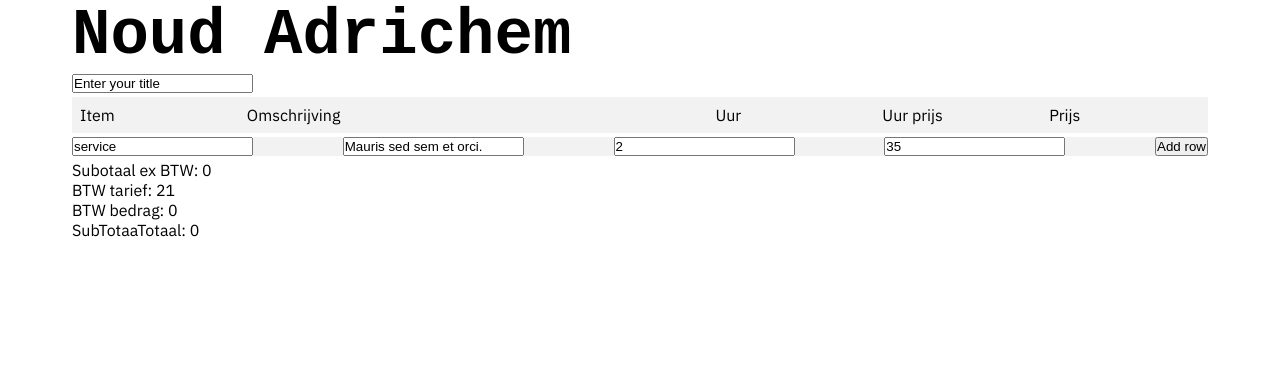
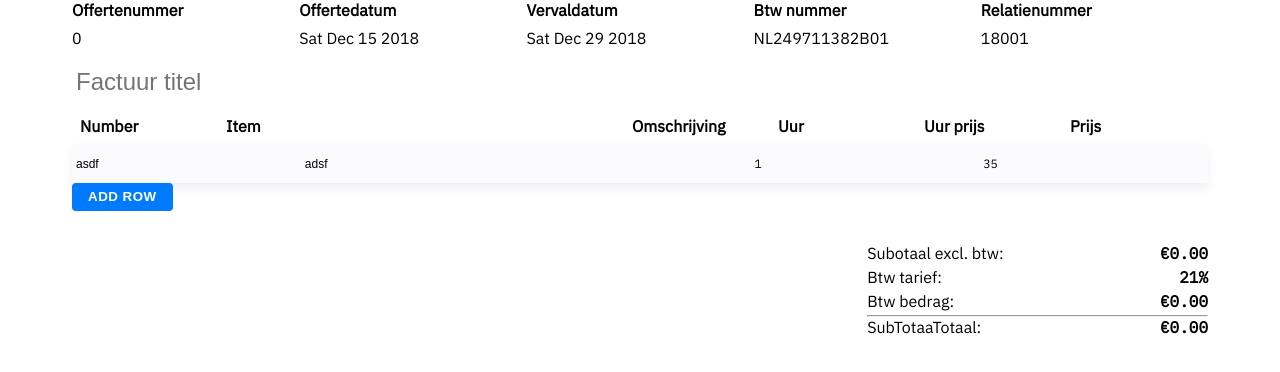
Before and after one commit to noudadrichem/offerte-maker, a Vue app: page / in a window 1280 px wide. Shown: the top 372 px of the page. Built offline with nearby package versions, Linux system fonts and the light colour scheme.

Commit message:
general info row

```diff
--- a/package.json
+++ b/package.json
@@ -8,8 +8,6 @@
     "lint": "vue-cli-service lint"
   },
   "dependencies": {
-    "@vuikit/icons": "^0.8.1",
-    "@vuikit/theme": "^0.8.1",
     "node-sass": "^4.11.0",
     "sass-loader": "^7.1.0",
     "vue": "^2.6.6",
--- a/src/components/Button.vue
+++ b/src/components/Button.vue
@@ -1,5 +1,5 @@
 <template>
-  <button>
+  <button :class="['btn', 'cta', className]">
     <slot/>
   </button>
 </template>
@@ -7,5 +7,33 @@
 <script>
 export default {
   name: 'Button',
+  props: ['className']
 }
 </script>
+
+<style lang="scss" scoped>
+.btn.cta {
+  text-align: center;
+  text-transform: uppercase;
+  color: #fff;
+  background-color: var(--blanko-blue);
+  padding: 8px 16px;
+  letter-spacing: .5px;
+  font-weight: 600;
+  line-height: 12px;
+  border-radius: 4px;
+  text-align: center;
+  border: none;
+  cursor: pointer;
+  transition: all .25s cubic-bezier(.23,1,.32,1);
+
+  &:hover {
+    background-color: var(--blanko-blue-light);
+  }
+
+  &.flex {
+    flex: 1;
+  }
+}
+
+</style>
--- /dev/null
+++ b/src/components/GeneralInfo.vue
@@ -0,0 +1,50 @@
+<template>
+  <div class="general-info">
+    <div class="headings">
+      <span v-for="(heading, idx) in headings" :key="idx">
+        {{ heading }}
+      </span>
+    </div>
+
+    <div class="headings values">
+      <span v-for="(value, key) in generalInfo" :key="key">
+        {{ value }}
+      </span>
+    </div>
+  </div>
+</template>
+
+<script>
+export default {
+  name: 'GeneralInfo',
+  props: ['generalInfo'],
+  data: () => ({
+    headings: [
+      'Offertenummer',
+      'Offertedatum',
+      'Vervaldatum',
+      'Btw nummer',
+      'Relatienummer'
+     ]
+  }),
+}
+</script>
+
+<style lang="scss" scoped>
+  .general-info {
+
+    .headings {
+      display: flex;
+      font-weight: 800;
+      margin-bottom: 8px;
+
+      &.values {
+        font-weight: 500;
+      }
+
+      span {
+        flex: 1;
+      }
+    }
+  }
+</style>
--- a/src/components/PersonalInfo.vue
+++ b/src/components/PersonalInfo.vue
@@ -1,7 +1,6 @@
 <template>
   <div>
-
-    <pre><h1>{{ personalInfo.name }}</h1></pre>
+    <h3>{{ personalInfo.name }}</h3>
 
   </div>
 </template>
--- a/src/components/rows/index.vue
+++ b/src/components/rows/index.vue
@@ -9,12 +9,12 @@
   <Row v-for="(task, idx) in billableTasks" :task="task" :idx="idx" :key="idx"/>
 
   <div class="row add">
-    <input type="text" v-model="newRow.item">
-    <input type="text" v-model="newRow.description">
+    <input type="text" v-model="newRow.item" placeholder="Item">
+    <input type="text" class="omschrijving" v-model="newRow.description" placeholder="Omschrijving">
     <input type="number" v-model="newRow.units">
     <input type="number" v-model="newRow.costPerUnit">
-    <Button @click.native="addRow({...newRow})">Add row</Button>
   </div>
+  <Button @click.native="addRow({...newRow})" className="">Add row</Button>
 
   <Total :rows="billableTasks" :btwPercent="btwPercent"/>
 </div>
@@ -34,12 +34,13 @@ export default {
   },
   data: () => ({
     newRow: {
-      item: 'service',
-      description: 'Mauris sed sem et orci.',
-      units: 2,
+      item: 'asdf',
+      description: 'adsf',
+      units: 1,
       costPerUnit: 35,
     },
     headings: {
+      index: 'Number',
       itemType: 'Item',
       description: 'Omschrijving',
       units: 'Uur',
@@ -50,6 +51,14 @@ export default {
 }
 </script>
 
-<style lang="scss">
+<style lang="scss" scoped>
+  input {
+    &.omschrijving {
+      flex: 2;
+    }
 
+    &[type="number"] {
+      font-family: 'IBM Plex Mono', monospace;
+    }
+  }
 </style>
--- a/src/components/rows/row.vue
+++ b/src/components/rows/row.vue
@@ -1,6 +1,6 @@
 <template>
   <div class="row">
-    <!-- <span>{{ idx + 1}}</span> -->
+    <span>{{ idx + 1}}</span>
     <span>{{ task.item }}</span>
     <span>{{ task.description }}</span>
     <span>{{ task.units }}</span>
@@ -18,11 +18,14 @@ export default {
 <style lang="scss">
   .row {
     width: 100%;
-    background: #f2f2f2;
-    margin: 4px 0;
     display: flex;
     align-items: flex;
     justify-content: space-between;
+
+    &:nth-child(even) {
+      box-shadow: var(--box-shadow);
+      background: var(--white);
+    }
 
 
     span {
@@ -32,7 +35,7 @@ export default {
     }
 
     &.header span {
-      font-family: 800;
+      font-weight: 800;
     }
     /* span:first-child {
       flex: 0;
--- a/src/components/rows/total.vue
+++ b/src/components/rows/total.vue
@@ -1,10 +1,10 @@
 <template>
-<div>
-  <div class="label-total">Subotaal ex BTW: <span>{{ totalPriceEX }}</span></div>
-  <div class="label-total">BTW tarief: <span>{{ btwPercent }}</span></div>
-  <div class="label-total">BTW bedrag: <span>{{ btwPrice }}</span></div>
-
-  <div class="label-total">SubTotaaTotaal: <span>{{ totalPriceINC }}</span></div>
+<div class="total-container">
+  <div class="label-total">Subotaal excl. btw: <span class="num">&euro;{{ totalPriceEX }}</span></div>
+  <div class="label-total">Btw tarief: <span class="num">{{ btwPercent }}%</span></div>
+  <div class="label-total">Btw bedrag: <span class="num">&euro;{{ btwPrice }}</span></div>
+  <hr/>
+  <div class="label-total">SubTotaaTotaal: <span class="num">&euro;{{ totalPriceINC }}</span></div>
 </div>
 </template>
 
@@ -14,16 +14,43 @@ export default {
   props: ['rows', 'btwPercent'],
   computed: {
     totalPriceEX() {
-      return this.rows.reduce((acc, { costPerUnit, units}) =>
+      const totalPriceEx = this.rows.reduce((acc, { costPerUnit, units}) =>
         acc += (costPerUnit * units)
       , 0)
+
+      return this.valueToCurrency(totalPriceEx)
     },
     btwPrice() {
-      return this.totalPriceEX * (this.btwPercent / 100)
+      return this.valueToCurrency(this.totalPriceEX * (this.btwPercent / 100))
     },
     totalPriceINC() {
-      return this.totalPriceEX + this.btwPrice
+      return this.valueToCurrency(this.totalPriceEX + this.btwPrice)
+    }
+  },
+  methods: {
+    valueToCurrency(val) {
+      return parseFloat(val).toFixed(2)
     }
   }
 }
 </script>
+
+<style lang="scss" scoped>
+  .total-container {
+    margin-top: 32px;
+    display: flex;
+    min-width: 200px;
+    max-width: 30%;
+    flex-direction: column;
+    margin-left: auto;
+
+    .label-total {
+      margin-bottom: 4px;
+      display: flex;
+      justify-content: space-between;
+      span.num {
+        font-weight: 700;
+      }
+    }
+  }
+</style>
--- a/src/scss/master.scss
+++ b/src/scss/master.scss
@@ -1,3 +1,16 @@
+:root {
+  --text-color-primary: #9b9b9b;
+  --text-color-secondary: #7a848f;
+  --text-color-tertiary: #7d7d7d;
+  --text-color-quaternary: #ced2d6;
+  --white: #fbfbfd;
+  --white-second: #f3f3f3;
+  --blanko-blue: #007aff;
+  --blanko-blue-light: #6eb3ff;
+  --red-danger: #c23636;
+  --box-shadow: 0 5px 10px 0 #eeeef3;
+}
+
 * {
   margin: 0;
   padding: 0;
@@ -5,10 +18,24 @@
 }
 
 body {
-  // font-family: 'Roboto', sans-serif;
   font-family: 'IBM Plex Sans', sans-serif;
 }
 
 .num {
   font-family: 'IBM Plex Mono', monospace;
 }
+
+input,
+textarea {
+  background: inherit;
+  padding: 8px 0;
+  border: none;
+  border-radius: 4px;
+  margin: 4px;
+  font-size: 12px;
+  flex: 1;
+
+  &.page-heading {
+    font-size: 24px;
+  }
+}
--- a/src/views/Home.vue
+++ b/src/views/Home.vue
@@ -1,10 +1,12 @@
 <template>
 <div class="home">
   <div class="container">
-    <PersonalInfo v-bind:personalInfo="personal"/>
+    <!-- <PersonalInfo v-bind:personalInfo="personal"/> -->
 
+    <GeneralInfo :generalInfo="generalInfo"/>
+
+    <input class="page-heading" type="text" v-model="offerteTitle" placeholder="Factuur titel">
     <div class="">
-      <input class="offerte-heading" type="text" v-model="offerteTitle">
       <Rows v-bind:billableTasks="billableTasks" :addRow="addRow" :btwPercent="btwPercent"/>
     </div>
   </div>
@@ -14,24 +16,27 @@
 <script>
 import PersonalInfo from '../components/PersonalInfo'
 import Rows from '../components/rows'
+import GeneralInfo from '../components/GeneralInfo'
 
 export default {
   components: {
     PersonalInfo,
-    Rows
+    Rows,
+    GeneralInfo
   },
   methods: {
     addRow(newRow) {
-      this.$set(this, 'billableTasks', [...this.billableTasks, newRow])
+      if(newRow.description !== '' && newRow.item !== '') {
+        this.$set(this, 'billableTasks', [...this.billableTasks, newRow])
+      }
     }
   },
   data: () => ({
-    offerteTitle: 'Enter your title',
+    offerteTitle: '',
     companyName: 'noudadrichem',
     personal: {
       name: 'Noud Adrichem',
       kvk: '6898 2624',
-      btwNumber: 'NL249711382B01',
       bank: 'NL26 ABNA 0247 9036 71',
       tnv: 'N. Adrichem',
       cellphone: '+31 627 490 197',
@@ -48,12 +53,15 @@ export default {
       city: 'Woensdrecht',
       country: 'NETHERLANDS',
     },
-    offerteNumber: 0,
+    generalInfo: {
+      offerteNumber: 0,
+      currentDate: new Date().toDateString(),
+      expireDate: new Date(Date.now() + 12096e5).toDateString(),
+      btwNumber: 'NL249711382B01',
+      relationNumber: 18001,
+    },
+    client: 'BWI Woensdrecht',
     offerteTo: 'Juliet Manrho',
-    client: 'BWI Woensdrecht',
-    relationNumber: 18001,
-    currentDate: new Date(),
-    expireDate: new Date(Date.now() + 12096e5),
     billableTasks: [],
     btwPercent: 21,
   })
@@ -65,5 +73,7 @@ export default {
     max-width: 1184px;
     padding: 0 24px;
     margin: 0 auto;
+    display: flex;
+    flex-direction: column;
   }
 </style>
```
